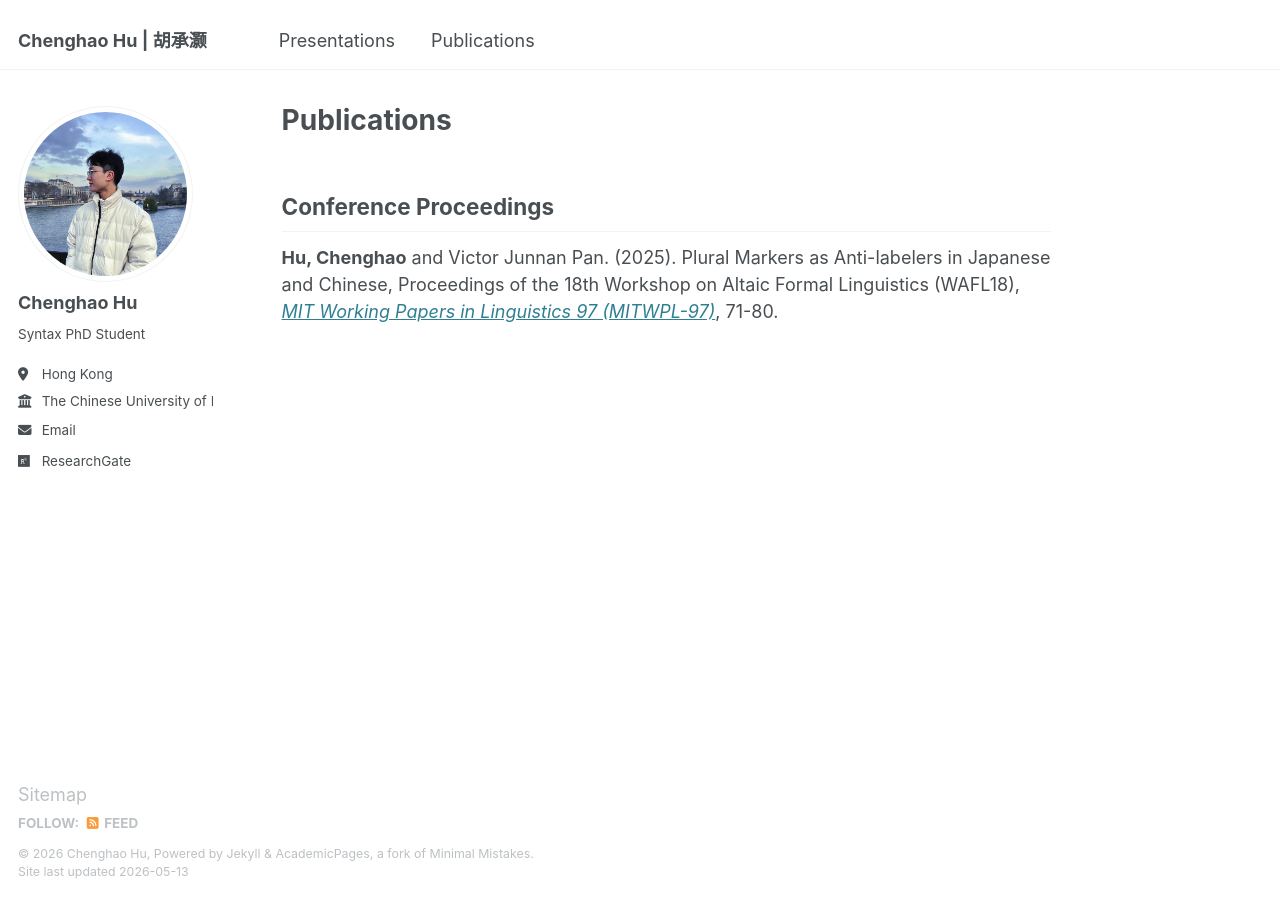
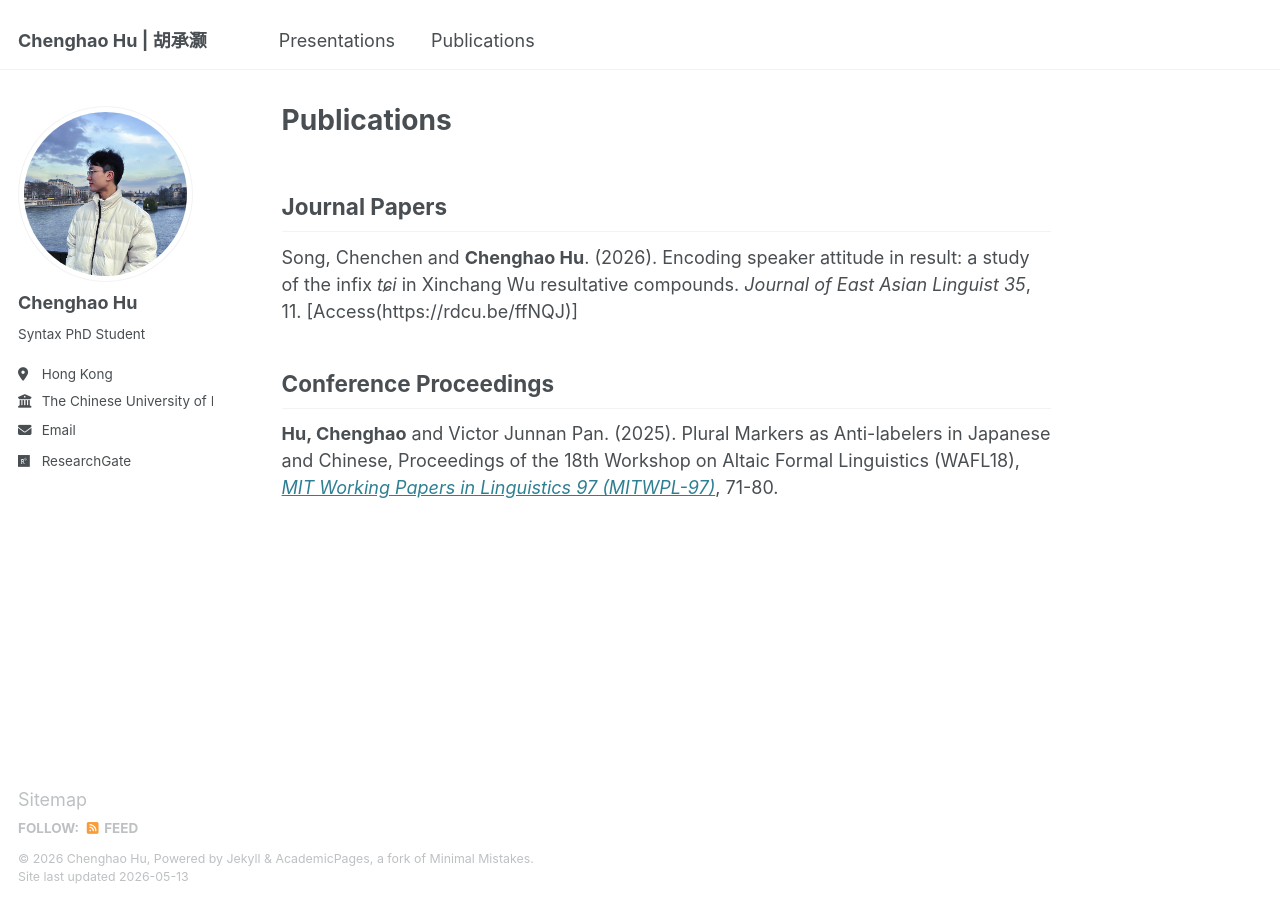
Before and after one commit to Chenghao-Hu/chenghao-hu.github.io, a Jekyll site: the page built from _pages/Publications.md, in a window 1280 px wide. Built offline with Jekyll 4.4.1, drawn with Linux system fonts in a browser that asks for light colours.

Commit message:
Add journal papers section to Publications.md

```diff
--- a/_pages/Publications.md
+++ b/_pages/Publications.md
@@ -8,6 +8,10 @@ design:
   css_style: 'max-width: 100%; font-size: 16px !important;'
 
 ---
+## **Journal Papers**
+
+Song, Chenchen and **Chenghao Hu**. (2026). Encoding speaker attitude in result: a study of the infix *tɕi* in Xinchang Wu resultative compounds. *Journal of East Asian Linguist 35*, 11. [Access(https://rdcu.be/ffNQJ)]
+
 
 ## **Conference Proceedings**
 
```
